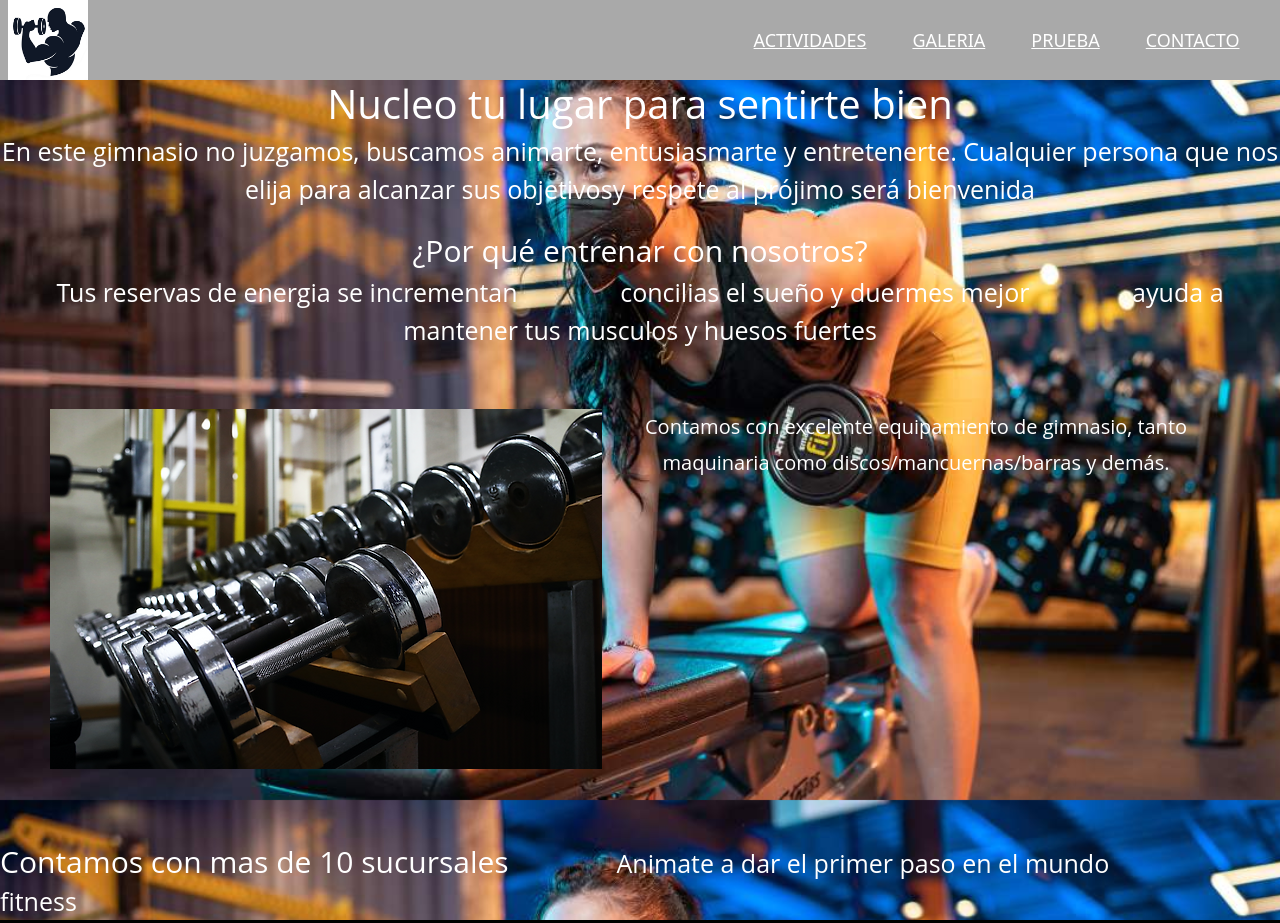
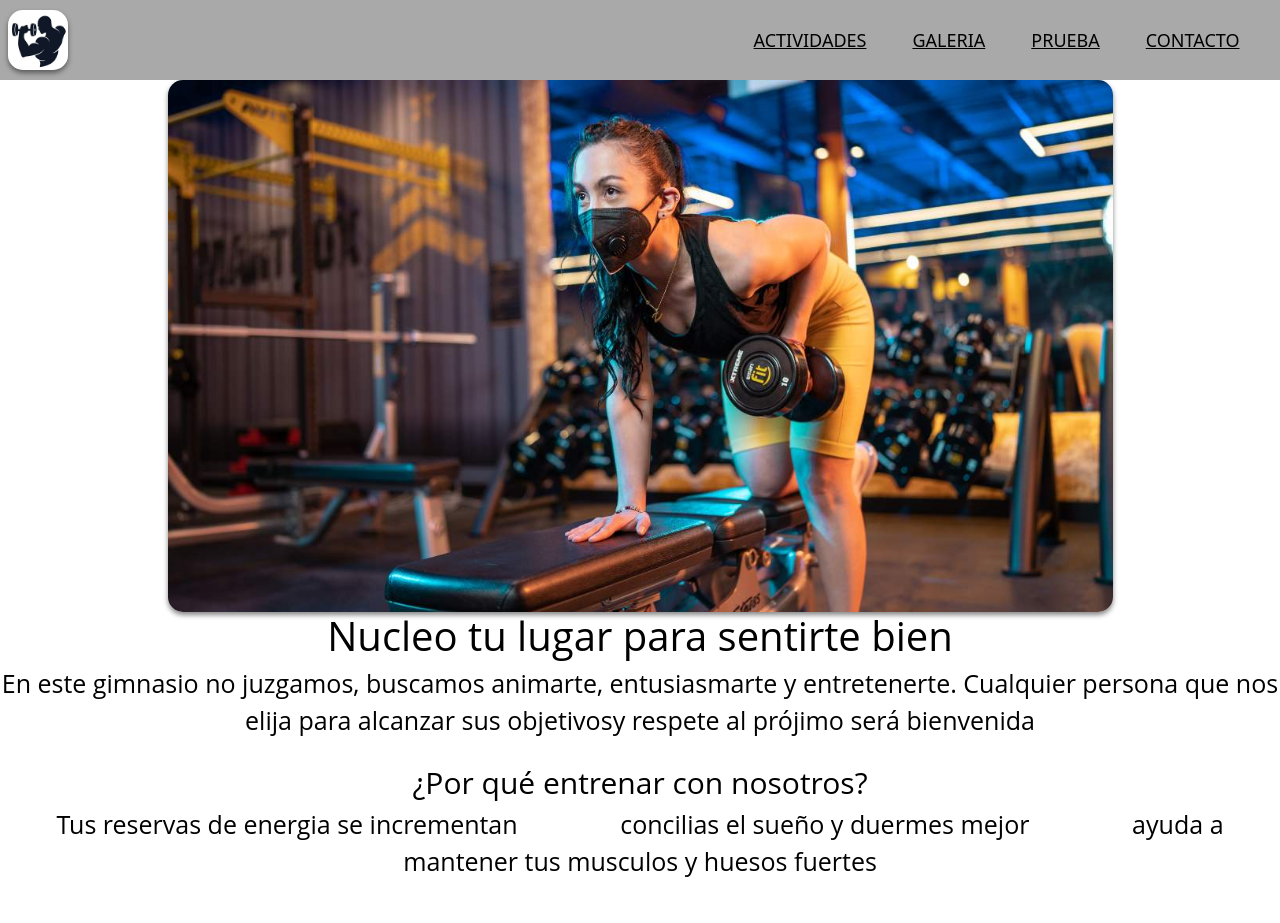
Before and after one commit to DamianMatiasMayer/Pre-entrega2-Mayer, a plain HTML site: page index.html in a window 1280 px wide. Shown: the top 923 px of the page. Drawn offline with Linux system fonts and the light colour scheme.

Commit message:
cambie las imagenes

```diff
--- a/css/style.css
+++ b/css/style.css
@@ -4,38 +4,35 @@
     margin: 0%;
     text-decoration: none
 }
-body{
-    min-height: 100vh;
-    background: url(../img/fondogim.jpg) no-repeat center center fixed;
-    background-size: cover;
-}
+
+
 html{
      font-size: 62.5%;
      overflow-x: hidden;
 }
 h1{
-    color: white;
+    color: black;
     font-family: 'Open Sans', sans-serif;
     font-size: 4rem;
 }
 h2{
-    color: white;
+    color: black;
     font-family: 'Open Sans', sans-serif;
     font-size: 3rem;
 }
 h3{
-    color: white;
+    color: black;
     font-family: 'Open Sans', sans-serif;
     font-size: 3rem;
 }
 h4{
-    color: white;
+    color: black;
      font-family: 'Open Sans', sans-serif;;
     font-size: 1rem;
 }
 
 p{
-    color: white;
+    color: black;
     font-family: 'Open Sans', sans-serif;
     font-size: 2.5rem;
 }
@@ -74,7 +71,7 @@ p{
                 margin-right: 20px;
     }
                 nav ul li a{
-                    color: white;
+                    color: black;
                     font-size: 18px;
                     padding: 7px 13px;
                     border-radius: 3px;
@@ -85,7 +82,7 @@ p{
                     transition: .5s;
     }
 .logo{
-    height: 80px;
+    height: 60px;
 }
 .d-flex{
     display: flex;
@@ -95,7 +92,7 @@ p{
     padding: 40px;
     background-color: darkgrey;
     font-family: "calibri";
-    color: white;
+    color: black;
 }
 .justify-content-center{
     justify-content: center;
@@ -196,3 +193,14 @@ footer{
     color: white;
     font-size: 20px;
 }
+.container{
+    width: 75vw;
+    max-width: 1000px;
+    min-width: 320px;
+    margin: auto;
+}
+img{
+    width: 100%;
+    border-radius: 15px;
+    box-shadow: 0px 3px 5px rgba(15, 15, 15, .5);
+}
--- a/index.html
+++ b/index.html
@@ -41,6 +41,9 @@
           </div>
         </div>
       </nav>
+      <div class="container">
+        <img src="./img/fondogim.jpg" alt="fondo de pagina">
+      </div>
       <header class="text-center">
         <section>
               <h1>Nucleo tu lugar para sentirte bien</h1>
@@ -67,13 +70,14 @@
                     </p>
                 </div>
             </section>
+        </section>
     </main>
-    <main>
+    <section>
         <h3 class="text-center">
             Contamos con mas de 10 sucursales
         </h3>
         <p class="text-center">Animate a dar el primer paso en el mundo fitness</p>
-    </main>
+    </section>
     <footer>
         <div class="container__footer">
             <div class="box__footer">
```
